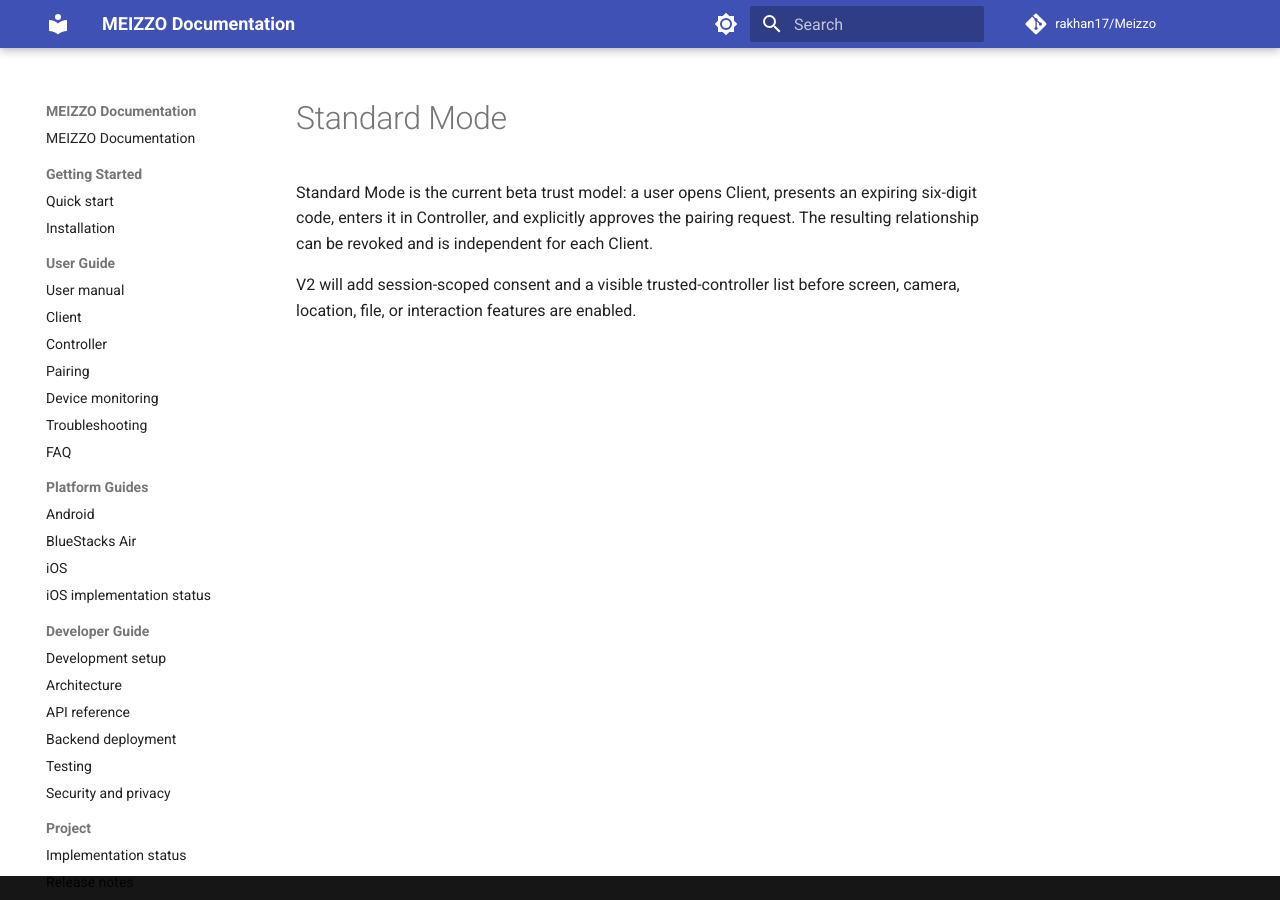
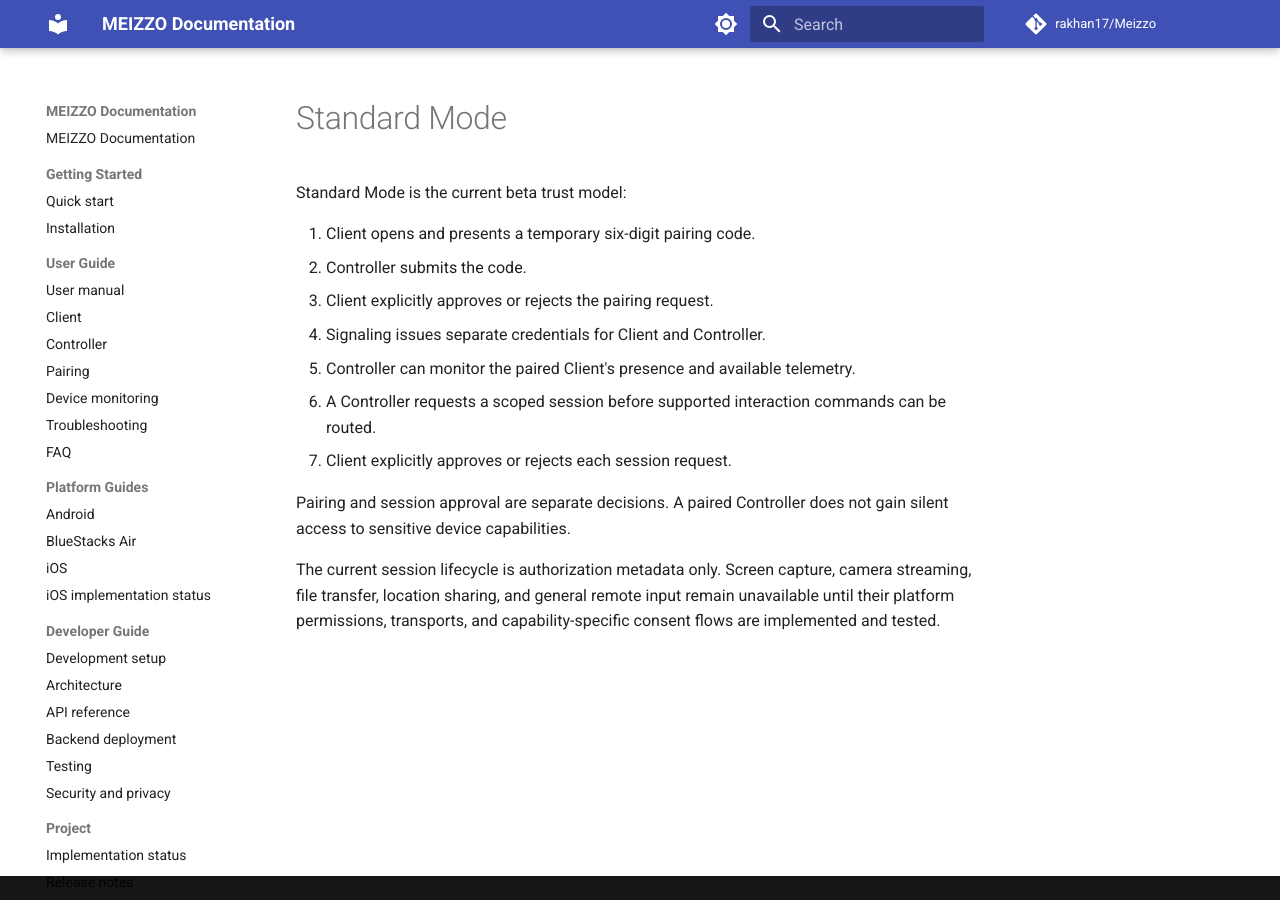
Before and after one commit to rakhan17/Meizzo, an MkDocs documentation site: the page built from docs/v2/standard-mode.md, in a window 1280 px wide. Built offline with MkDocs 1.6.1 and Material for MkDocs 9.7.7, drawn with Linux system fonts in a browser that asks for light colours; comment, search, counter and statistics services are not loaded.

Commit message:
docs: clarify current standard mode and session consent

```diff
--- a/docs/v2/standard-mode.md
+++ b/docs/v2/standard-mode.md
@@ -1,9 +1,20 @@
 # Standard Mode
 
-Standard Mode is the current beta trust model: a user opens Client, presents
-an expiring six-digit code, enters it in Controller, and explicitly approves
-the pairing request. The resulting relationship can be revoked and is
-independent for each Client.
+Standard Mode is the current beta trust model:
 
-V2 will add session-scoped consent and a visible trusted-controller list before
-screen, camera, location, file, or interaction features are enabled.
+1. Client opens and presents a temporary six-digit pairing code.
+2. Controller submits the code.
+3. Client explicitly approves or rejects the pairing request.
+4. Signaling issues separate credentials for Client and Controller.
+5. Controller can monitor the paired Client's presence and available telemetry.
+6. A Controller requests a scoped session before supported interaction
+   commands can be routed.
+7. Client explicitly approves or rejects each session request.
+
+Pairing and session approval are separate decisions. A paired Controller does
+not gain silent access to sensitive device capabilities.
+
+The current session lifecycle is authorization metadata only. Screen capture,
+camera streaming, file transfer, location sharing, and general remote input
+remain unavailable until their platform permissions, transports, and
+capability-specific consent flows are implemented and tested.
```
